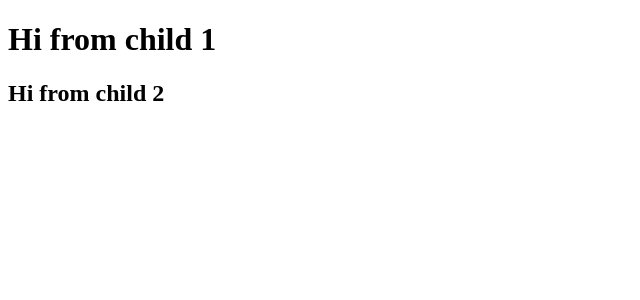
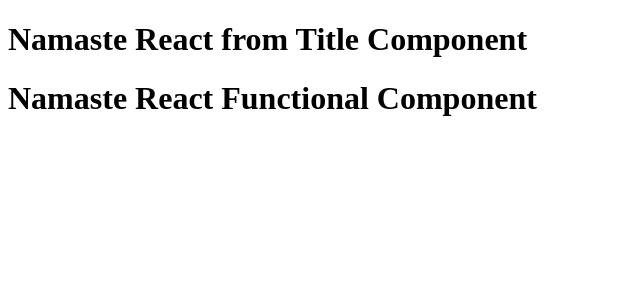
Before and after one commit to ashishdeshmukh424/Namaste-React, a React (Vite) app: page / in a window 1280 px wide. Shown: the top 300 px of the page, without its empty margins (0-640 px from the left). Built offline with nearby package versions, Linux system fonts and the light colour scheme.

Commit message:
Basics of JSX and react

```diff
--- a/App.js
+++ b/App.js
@@ -2,7 +2,6 @@
 // const root = ReactDOM.createRoot(document.getElementById("root"));
 
 // root.render(heading);
-
 
 // ================================================
 // // write below code using react and use React from CDN
@@ -28,14 +27,44 @@
 // ================================================================
 // importing React and React-Dom from node modules
 
+// import React from "react";
+// import ReactDOM from "react-dom/client"
+// const parent = React.createElement("div", {id:"parent"},
+// React.createElement("div", {id:"child"}, [
+//     React.createElement("h1", {id:"heading1"}, "Hi from child 1"),
+//     React.createElement("h2", {id:"heading2"}, "Hi from child 2")
+// ])
+// );
+// const root = ReactDOM.createRoot(document.getElementById("root"));
+
+// root.render(parent);
+
+// ================================================================
+
 import React from "react";
-import ReactDOM from "react-dom/client"
-const parent = React.createElement("div", {id:"parent"},
-React.createElement("div", {id:"child"}, [
-    React.createElement("h1", {id:"heading1"}, "Hi from child 1"),
-    React.createElement("h2", {id:"heading2"}, "Hi from child 2")
-])
+import ReactDOM from "react-dom/client";
+
+// JSX => Babel transpiles it to React.createElement => ReactElement-JS object => HTMLElement(render)
+// React Element
+// const jsxHeading = (
+//   <h1 className="head" tabIndex="5">
+//     Namaste React from JSX
+//   </h1>
+// );
+
+const Title = () => (
+  <h1 className="head" tabIndex="5">
+    Namaste React from Title Component
+  </h1>
+);
+// React Functional Component
+const HeadingComponent = () => (
+    <div id="container">
+        <Title />
+        <h1 className="heading"> Namaste React Functional Component</h1>
+    </div>
 );
 const root = ReactDOM.createRoot(document.getElementById("root"));
 
-root.render(parent);
+// root.render(jsxHeading);
+root.render(<HeadingComponent />);
--- a/package.json
+++ b/package.json
@@ -4,6 +4,8 @@
   "description": "Namaste React By Akshay Saini",
   "main": "App.js",
   "scripts": {
+    "start": "parcel index.html",
+    "build": "parcel build index.html",
     "test": "jest"
   },
   "keywords": [
```
Also changed, not shown: 1 other file (tests, documents, lock files or other folders).
